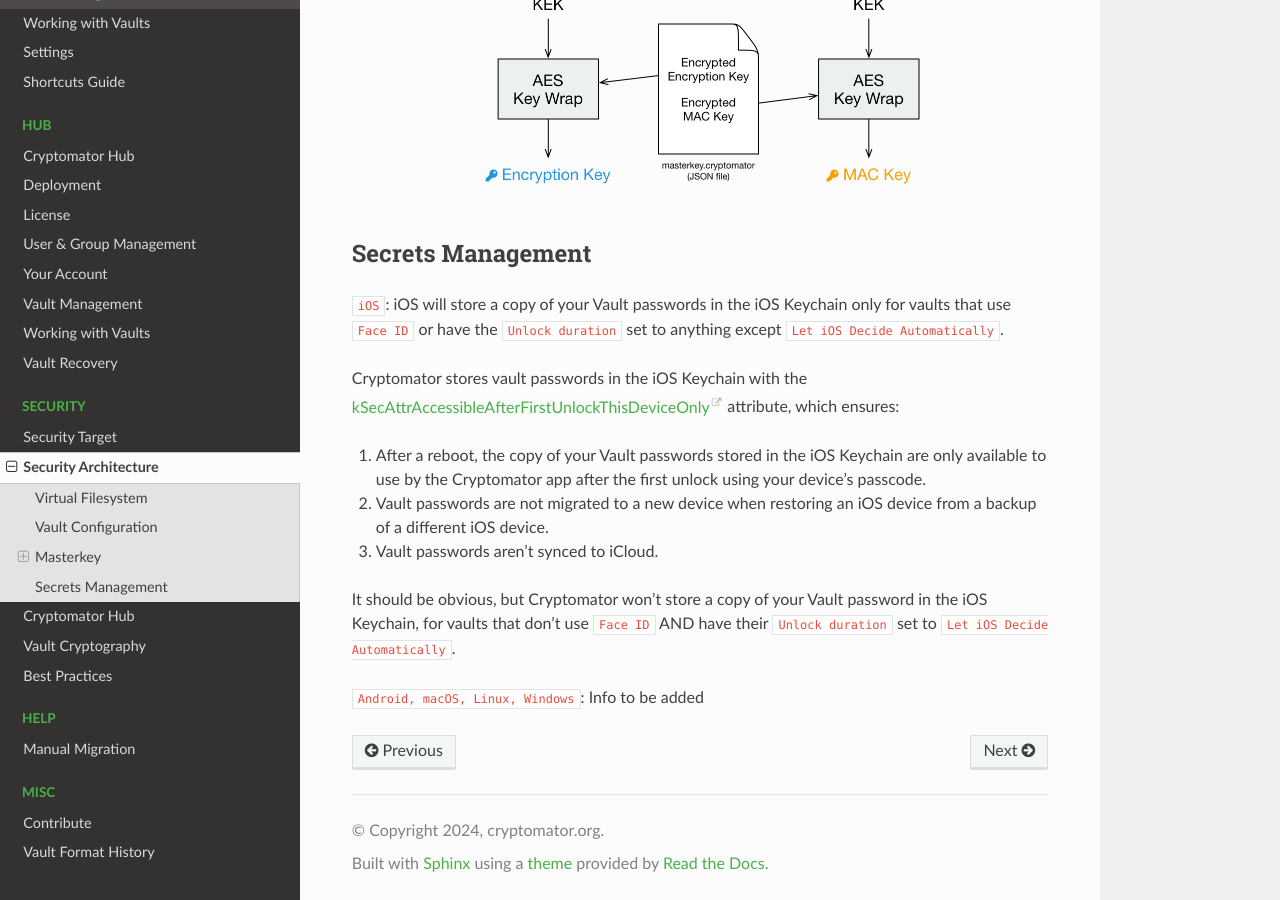
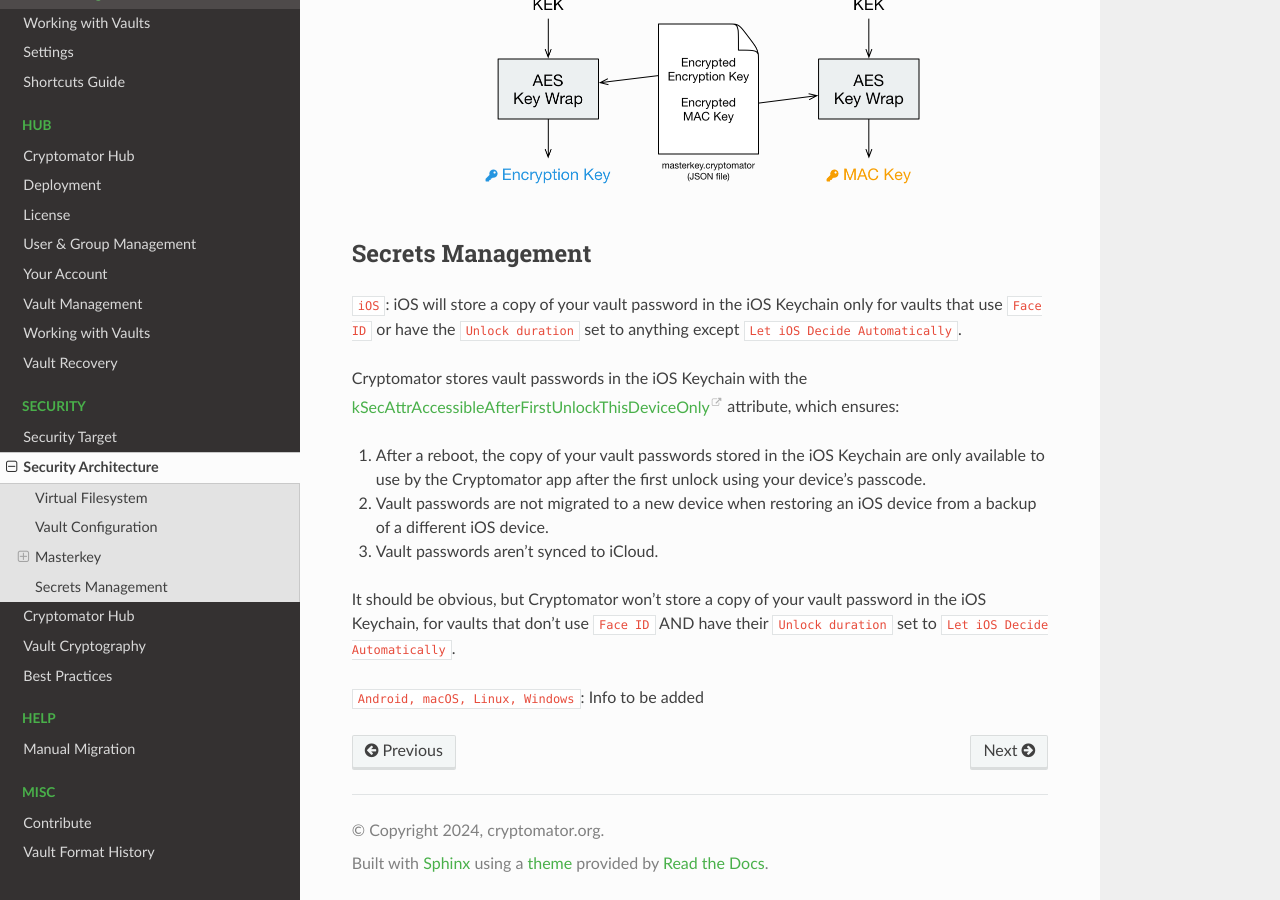
Before and after one commit to cryptomator/docs, a Sphinx documentation site: the page built from source/security/architecture.rst, in a window 1280 px wide and 900 px high, scrolled down 3371 px. Built offline with Sphinx 7.4.7 and the Read the Docs theme 2.0.0, drawn with Linux system fonts in a browser that asks for light colours.

Commit message:
minor changes to architecture.rst

```diff
--- a/source/security/architecture.rst
+++ b/source/security/architecture.rst
@@ -170,14 +170,14 @@ When unlocking a vault the KEK is used to unwrap (i.e. decrypt) the stored maste
 Secrets Management
 -----------------------
 
-``iOS``: iOS will store a copy of your Vault passwords in the iOS Keychain only for vaults that use ``Face ID`` or have the ``Unlock duration`` set to anything except ``Let iOS Decide Automatically``.
+``iOS``: iOS will store a copy of your vault password in the iOS Keychain only for vaults that use ``Face ID`` or have the ``Unlock duration`` set to anything except ``Let iOS Decide Automatically``.
 
 Cryptomator stores vault passwords in the iOS Keychain with the `kSecAttrAccessibleAfterFirstUnlockThisDeviceOnly <https://developer.apple.com/documentation/security/ksecattraccessibleafterfirstunlockthisdeviceonly>`_ attribute, which ensures:
 
-1. After a reboot, the copy of your Vault passwords stored in the iOS Keychain are only available to use by the Cryptomator app after the first unlock using your device's passcode.
+1. After a reboot, the copy of your vault passwords stored in the iOS Keychain are only available to use by the Cryptomator app after the first unlock using your device's passcode.
 2. Vault passwords are not migrated to a new device when restoring an iOS device from a backup of a different iOS device.
 3. Vault passwords aren't synced to iCloud.
 
-It should be obvious, but Cryptomator won't store a copy of your Vault password in the iOS Keychain, for vaults that don't use ``Face ID`` AND have their ``Unlock duration`` set to ``Let iOS Decide Automatically``.
+It should be obvious, but Cryptomator won't store a copy of your vault password in the iOS Keychain, for vaults that don't use ``Face ID`` AND have their ``Unlock duration`` set to ``Let iOS Decide Automatically``.
 
 ``Android, macOS, Linux, Windows``: Info to be added
```
